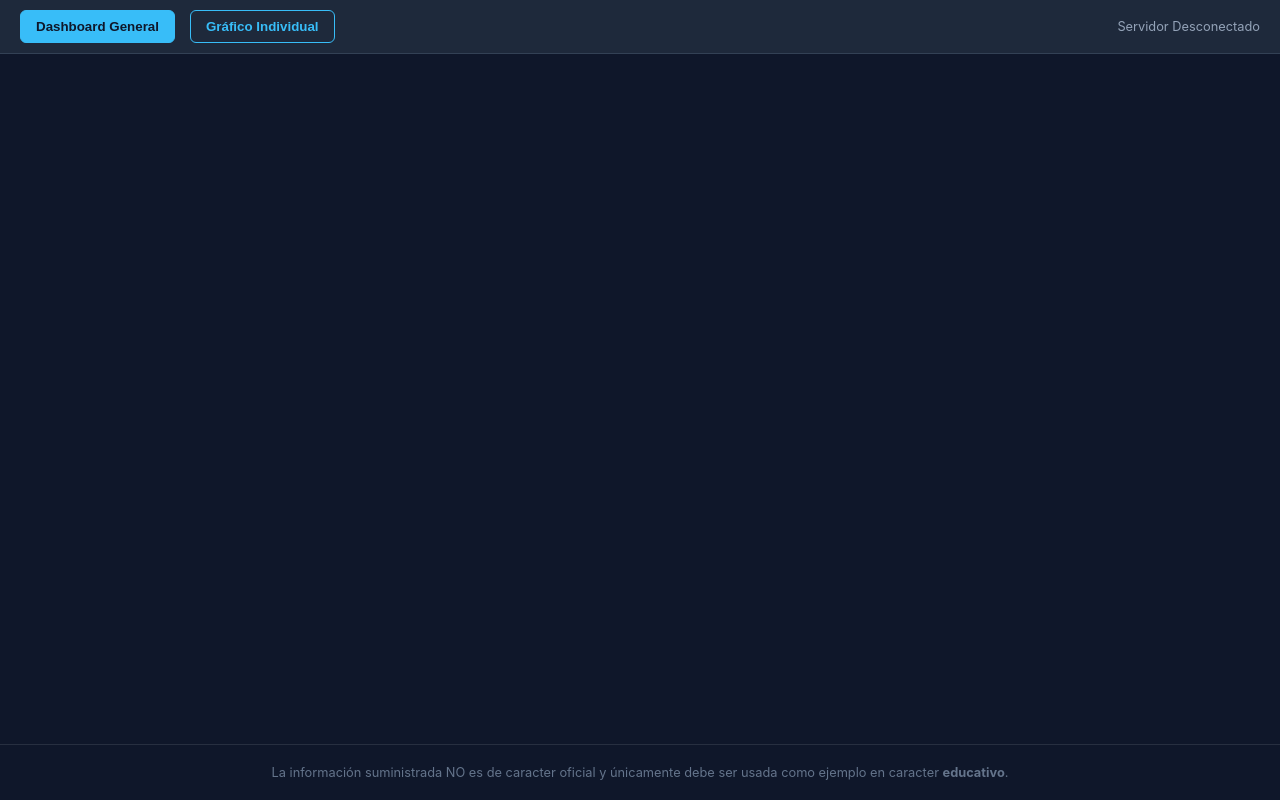
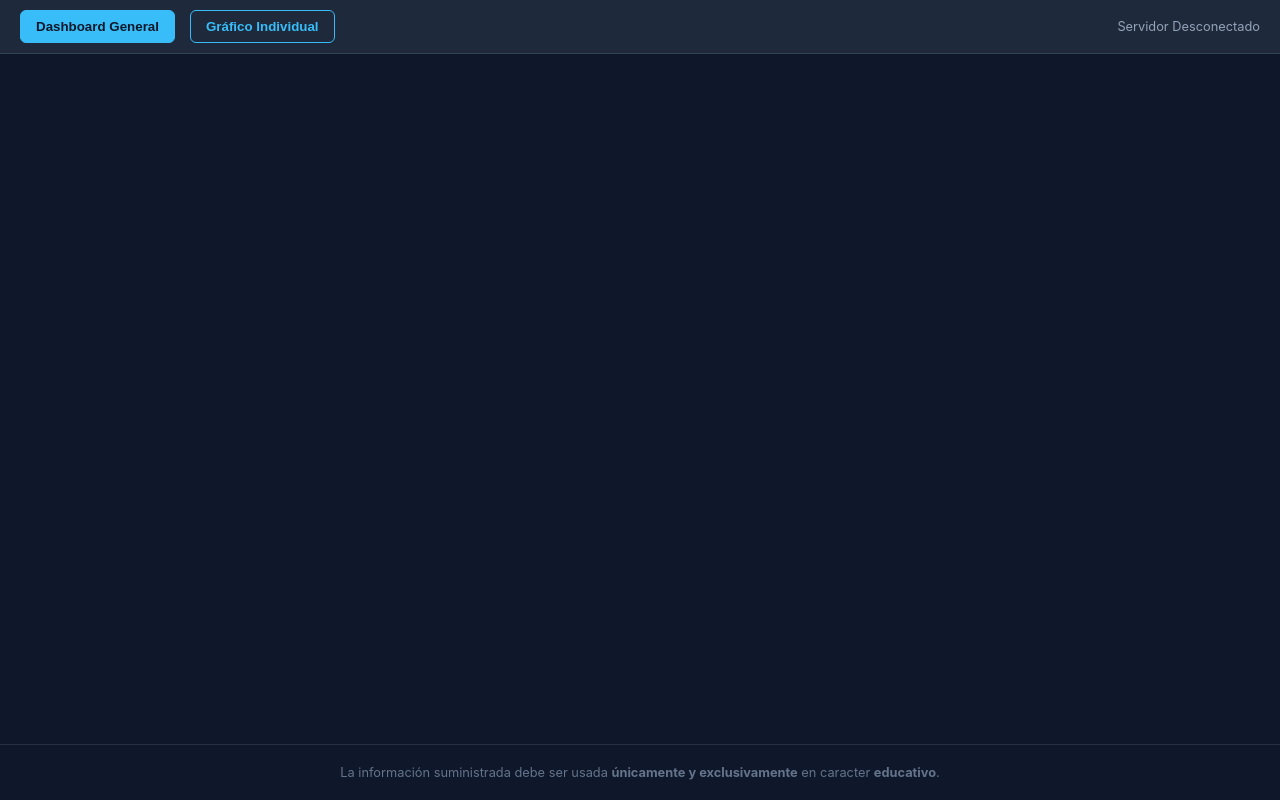
Before and after one commit to Meistter/Bolsa-de-caracas, a website: page index.html in a window 1280 px wide. Drawn offline with nearby package versions, Linux system fonts and the light colour scheme; no server answers.

Commit message:
mejora coletilla del footer

```diff
--- a/index.html
+++ b/index.html
@@ -52,7 +52,7 @@
     </div>
 
     <footer style="text-align: center; padding: 20px; font-size: 0.8rem; color: #64748b; border-top: 1px solid rgba(255,255,255,0.1);">
-        La información suministrada NO es de caracter oficial y únicamente debe ser usada como ejemplo en caracter <b>educativo</b>.
+        La información suministrada debe ser usada <b>únicamente y exclusivamente</b> en caracter <b>educativo</b>.
     </footer>
 
 </body>
```
